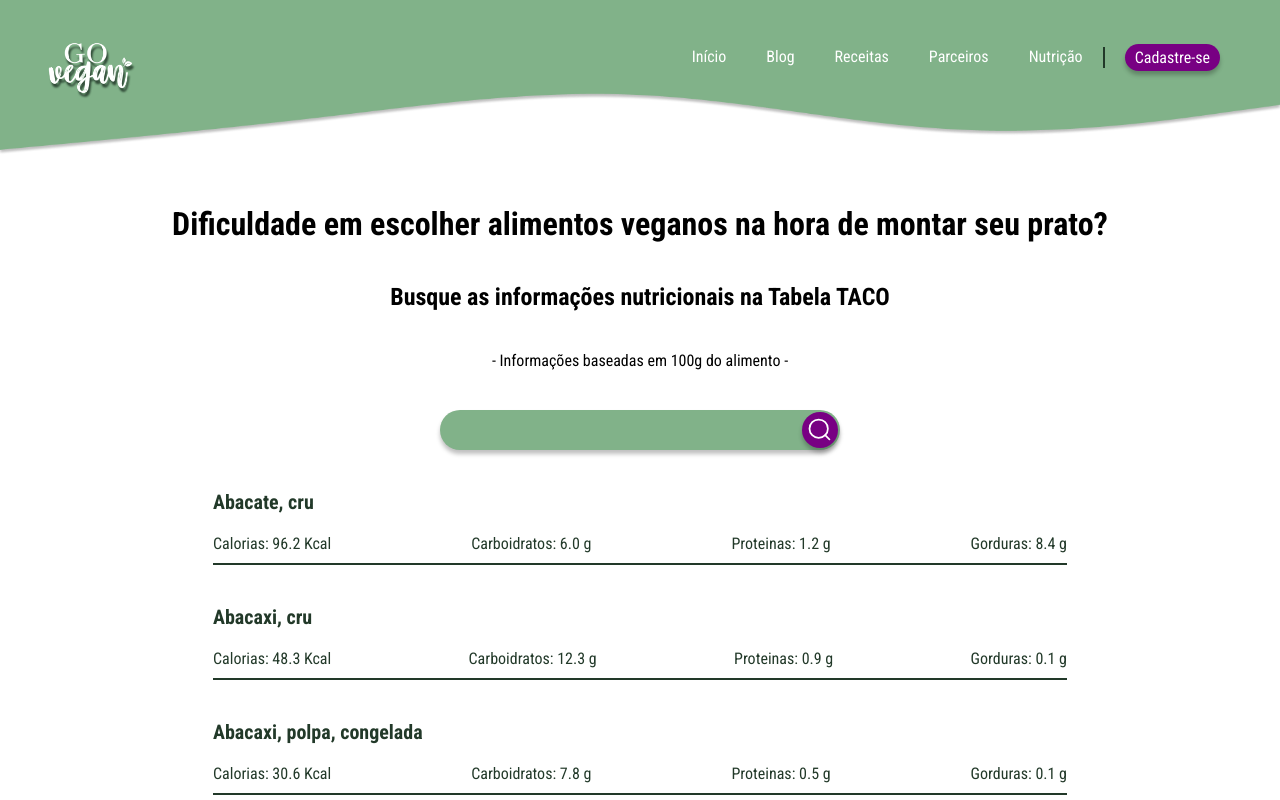
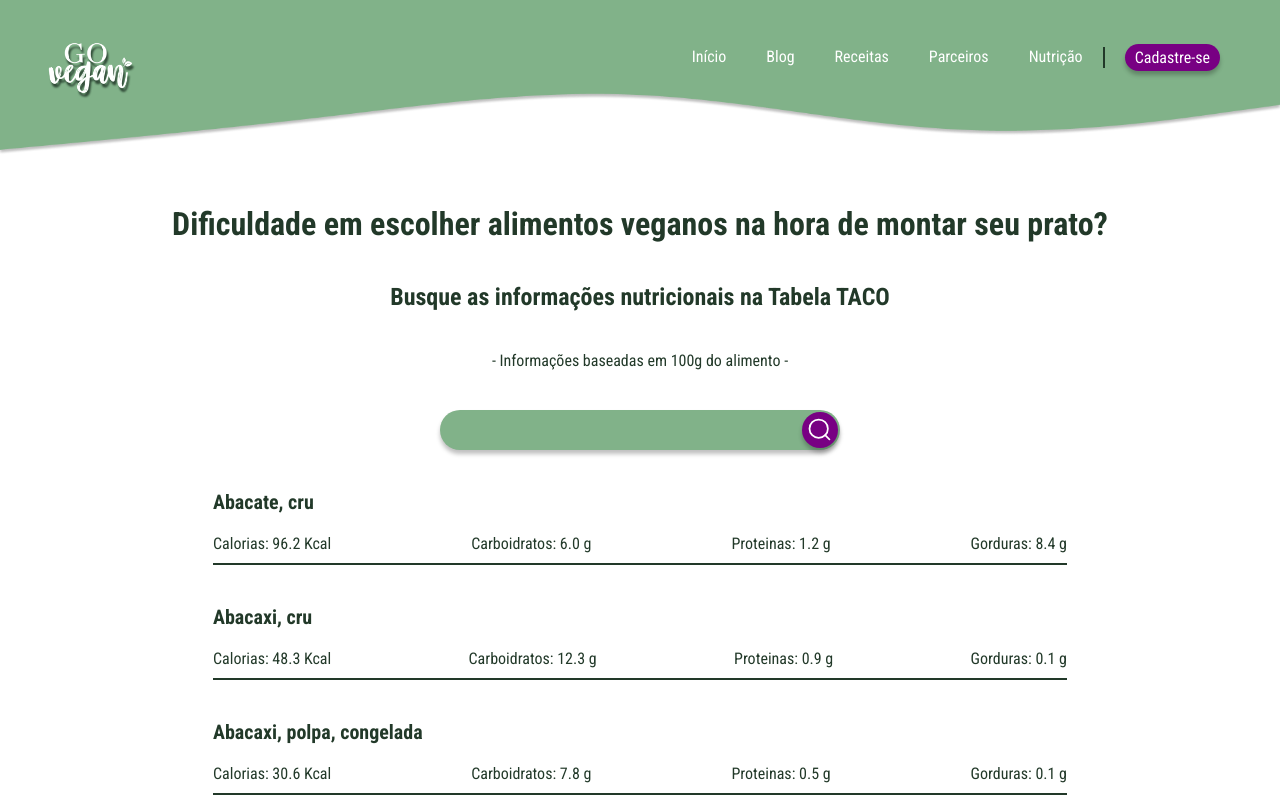
Before and after one commit to julianasinnott/goVegan, a React (Vite) app: page /nutricao in a window 1280 px wide. Shown: the top 800 px of the page. Built offline with nearby package versions, Linux system fonts and the light colour scheme.

Commit message:
refactor: update color variables names

```diff
--- a/src/Routes/NutritionPage/index.css
+++ b/src/Routes/NutritionPage/index.css
@@ -7,6 +7,8 @@
   padding: 50px 30px;
 }
 
-.nutrition__title, .nutrition__subtitle, .nutrition__info {
-  color: var(--dark-green);
+.nutrition__title,
+.nutrition__subtitle,
+.nutrition__info {
+  color: var(--secundary);
 }
--- a/src/Routes/PartnersPage/index.css
+++ b/src/Routes/PartnersPage/index.css
@@ -5,7 +5,7 @@
   text-align: center;
   gap: 40px;
   padding: 30px 80px;
-  color: var(--dark-green);
+  color: var(--secundary);
 }
 
 .partners__section {
--- a/src/Routes/PartnersPage/index.jsx
+++ b/src/Routes/PartnersPage/index.jsx
@@ -93,8 +93,8 @@ export function PartnersPage() {
         ))}
         </section>
         <Button
-        value="Carregar mais"
-        color={theme.colors.secundary}
+          value="Carregar mais"
+          color={theme.colors.secundary}
         />
       </main>
       <Footer />
--- a/src/Routes/RecipesPage/index.css
+++ b/src/Routes/RecipesPage/index.css
@@ -5,7 +5,7 @@
   align-items: center;
   text-align: center;
   padding: 30px 80px;
-  color: var(--dark-green);
+  color: var(--secundary);
 }
 
 .recipes__select-section {
@@ -16,7 +16,7 @@
 
 .options-divisor {
   font-size: 30px;
-  color: var(--purple);
+  color: var(--tertiary);
 }
 
 .recipes-section {
--- a/src/components/Card/index.jsx
+++ b/src/components/Card/index.jsx
@@ -1,5 +1,6 @@
 import './index.css'
 import { UserCircle } from 'phosphor-react'
+import { theme } from '../../utils/theme'
 
 export function Card({item}) {
   return(
@@ -13,7 +14,7 @@ export function Card({item}) {
             <UserCircle
               size={50}
               className='card__info__icon'
-              color="var(--dark-green)"
+              color={theme.colors.secundary}
               cursor="pointer"
             />
           }
```
